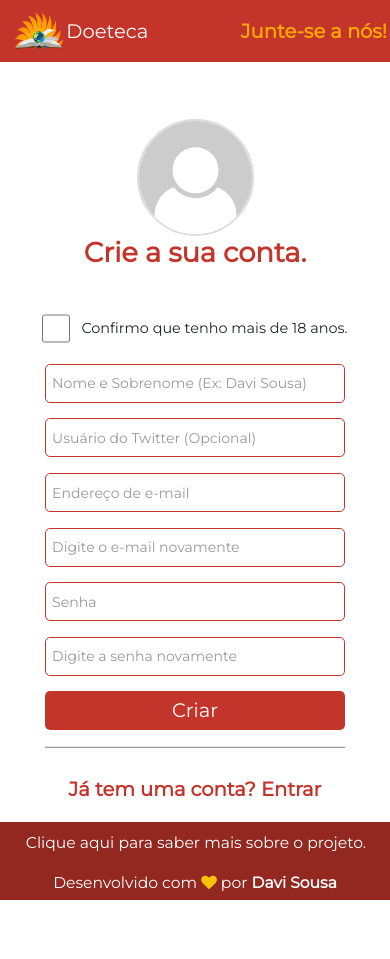
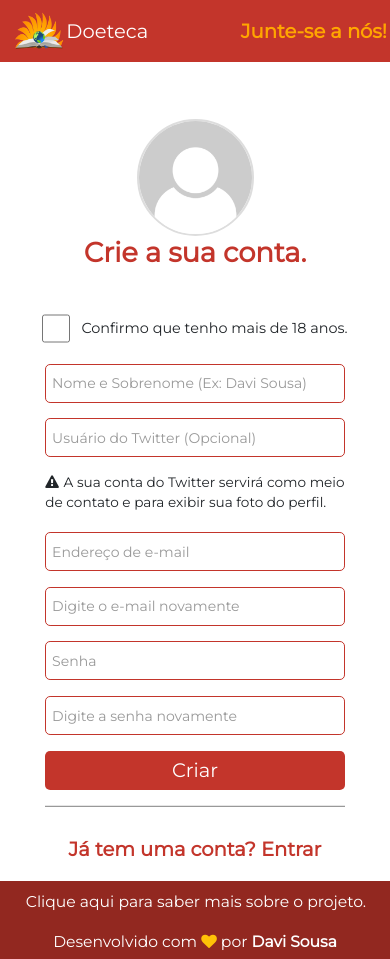
Before and after one commit to davigsousa/doeteca, a React app: page /doeteca/signup in a window 390 px wide. Before the commit the page ends 900 px from the top, so only its background shows below. Built offline with nearby package versions, Linux system fonts and the light colour scheme.

Commit message:
twitter use added

```diff
--- a/src/pages/Login/style.css
+++ b/src/pages/Login/style.css
@@ -38,7 +38,7 @@
   color: #db8400;
   font-size: 1.1vw;
   margin-bottom: 15px;
-  border: 1px solid #db8400;
+  border: 2px solid #db8400;
   padding: 10px;
   width: 30vw;
   text-align: center;
--- a/src/pages/Signup/index.jsx
+++ b/src/pages/Signup/index.jsx
@@ -91,6 +91,12 @@ class Signup extends Component {
             placeholder="Usuário do Twitter (Opcional)"
             onChange={(e) => this.setState({ twitterUsername: e.target.value })}
           />
+          <span
+            className="twitter-alert"
+          >
+            <i className="fa fa-exclamation-triangle" />
+            A sua conta do Twitter servirá como meio de contato e para exibir sua foto do perfil.
+          </span>
           <input
             type="email"
             placeholder="Endereço de e-mail"
--- a/src/pages/Signup/style.css
+++ b/src/pages/Signup/style.css
@@ -12,6 +12,20 @@
     margin: 0 1vw 0 0;
 }
 
+.twitter-alert {
+    width: 30vw;
+    margin: 0 0 2vw 0;
+    font-size: 1.2vw;
+}
+
+.twitter-alert > i {
+    margin-right: 0.5vw;
+}
+
+form > input[type=username]:nth-child(5) {
+    margin-bottom: 0.7vw;
+}
+
 @media only screen and (max-width: 768px) {
     div.age-checkbox {
         font-size: 3.7vw;
@@ -22,4 +36,14 @@
         width: 7vw;
         margin: 0 3vw 0 0;
     }
+
+    span.twitter-alert {
+        width: 80%;
+        font-size: 3.5vw;
+        margin: 3vw 0 5vw 0;
+    }
+
+    span.twitter-alert > i {
+        margin-right: 1.2vw;
+    }
 }
```
